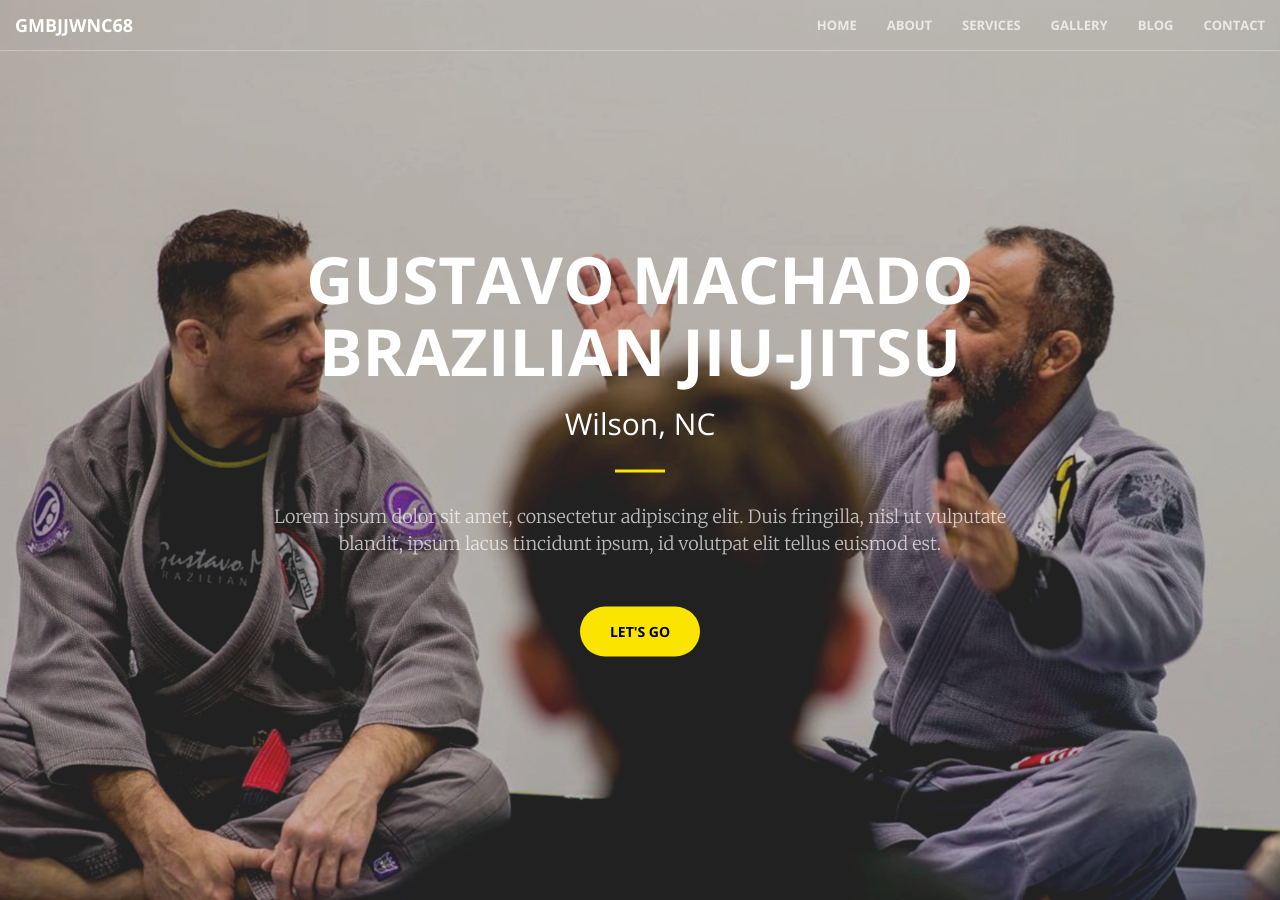
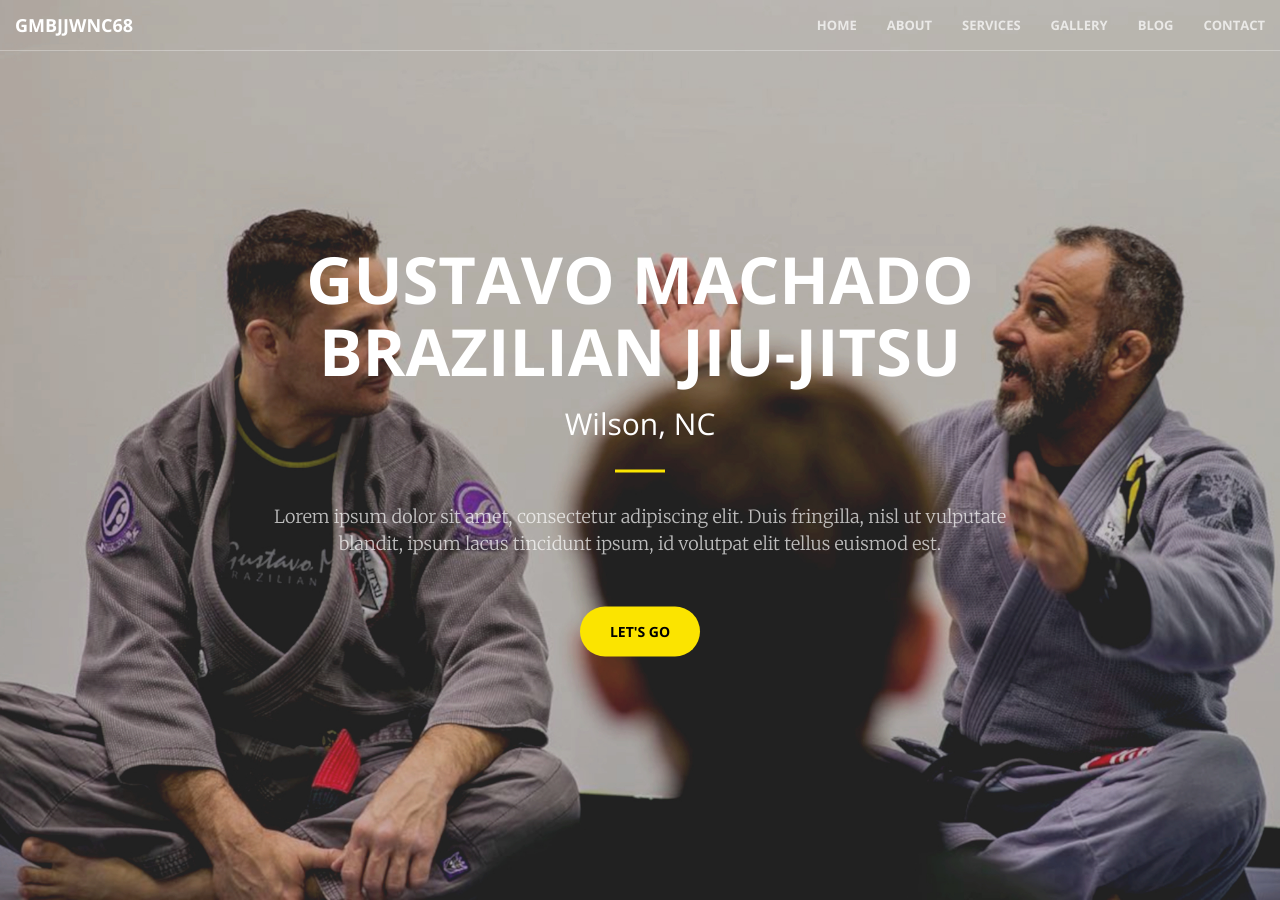
Before and after one commit to gmbjjwnc68/gmbjjwnc68.github.io, a Jekyll site: the page built from index.html, in a window 1280 px wide and 900 px high. Built offline with Jekyll 4.4.1, drawn with Linux system fonts in a browser that asks for light colours.

Commit message:
Test header img left align

```diff
--- a/_sass/_base.scss
+++ b/_sass/_base.scss
@@ -176,7 +176,7 @@
     width: 100%;
     min-height: auto;
     @include background-cover;
-    background-position: right;
+    background-position: left;
     background-image: url('../img/header.jpg');
     text-align: center;
     color: white;
```
